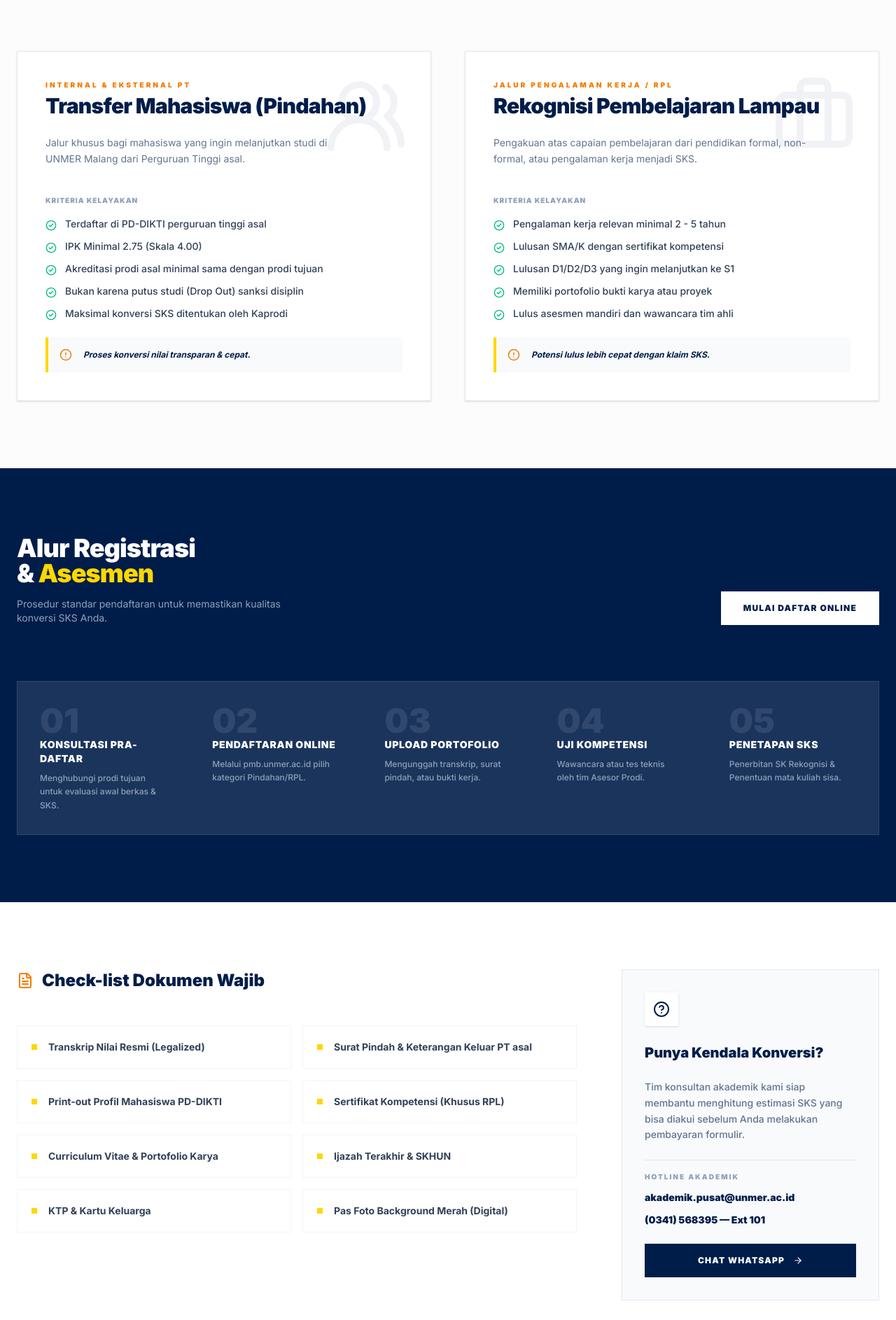
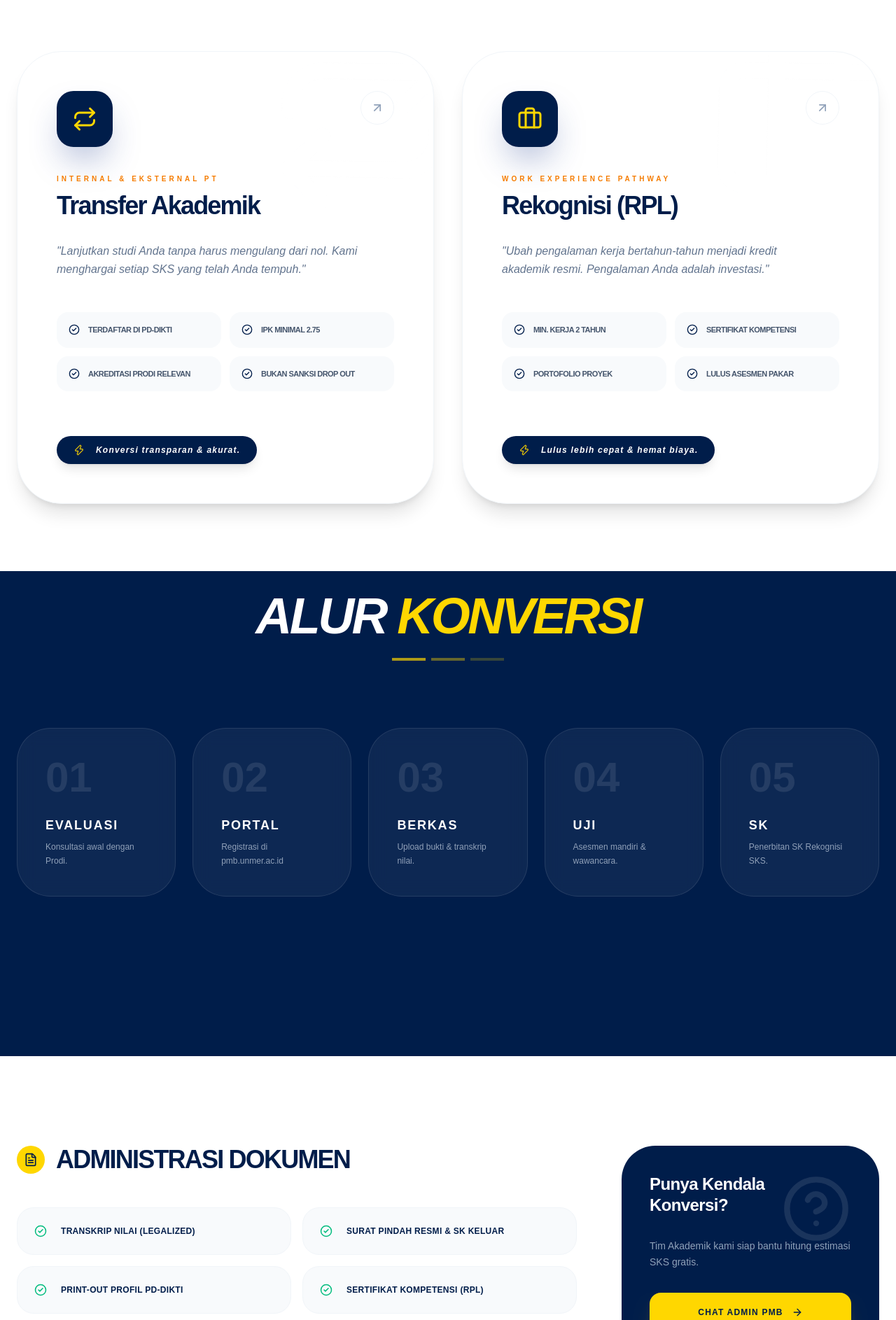
Before and after one commit to Kader2637/revamp-web1, a Next.js app: page /pmb/rpl in a window 1280 px wide. Shown: the part 660-2546 px from the top of the page at 70% size. Built offline with nearby package versions, Linux system fonts and the light colour scheme; a web font is replaced by a local one.

Commit message:
Update page.tsx

```diff
--- a/src/app/pmb/rpl/page.tsx
+++ b/src/app/pmb/rpl/page.tsx
@@ -1,202 +1,270 @@
 'use client';
 
 import React from 'react';
-import { motion } from 'framer-motion';
+import { motion, useScroll, useTransform, Variants } from 'framer-motion';
 import {
   FileText,
   ArrowRight,
   CheckCircle2,
   AlertCircle,
-  Users2,
   Briefcase,
-  GraduationCap,
   Download,
-  HelpCircle
+  HelpCircle,
+  Zap,
+  Repeat,
+  ArrowUpRight
 } from 'lucide-react';
 import PageHeader from '@/components/PageHeader';
 import Link from 'next/link';
 
 const rplData = [
   {
-    title: 'Transfer Mahasiswa (Pindahan)',
+    title: 'Transfer Akademik',
     subtitle: 'Internal & Eksternal PT',
-    icon: Users2,
-    description: 'Jalur khusus bagi mahasiswa yang ingin melanjutkan studi di UNMER Malang dari Perguruan Tinggi asal.',
-    eligibility: [
-      'Terdaftar di PD-DIKTI perguruan tinggi asal',
-      'IPK Minimal 2.75 (Skala 4.00)',
-      'Akreditasi prodi asal minimal sama dengan prodi tujuan',
-      'Bukan karena putus studi (Drop Out) sanksi disiplin',
-      'Maksimal konversi SKS ditentukan oleh Kaprodi'
-    ],
-    highlight: 'Proses konversi nilai transparan & cepat.'
+    icon: Repeat,
+    description: 'Lanjutkan studi Anda tanpa harus mengulang dari nol. Kami menghargai setiap SKS yang telah Anda tempuh.',
+    eligibility: ['Terdaftar di PD-DIKTI', 'IPK Minimal 2.75', 'Akreditasi prodi relevan', 'Bukan sanksi Drop Out'],
+    highlight: 'Konversi transparan & akurat.'
   },
   {
-    title: 'Rekognisi Pembelajaran Lampau',
-    subtitle: 'Jalur Pengalaman Kerja / RPL',
+    title: 'Rekognisi (RPL)',
+    subtitle: 'Work Experience Pathway',
     icon: Briefcase,
-    description: 'Pengakuan atas capaian pembelajaran dari pendidikan formal, non-formal, atau pengalaman kerja menjadi SKS.',
-    eligibility: [
-      'Pengalaman kerja relevan minimal 2 - 5 tahun',
-      'Lulusan SMA/K dengan sertifikat kompetensi',
-      'Lulusan D1/D2/D3 yang ingin melanjutkan ke S1',
-      'Memiliki portofolio bukti karya atau proyek',
-      'Lulus asesmen mandiri dan wawancara tim ahli'
-    ],
-    highlight: 'Potensi lulus lebih cepat dengan klaim SKS.'
+    description: 'Ubah pengalaman kerja bertahun-tahun menjadi kredit akademik resmi. Pengalaman Anda adalah investasi.',
+    eligibility: ['Min. Kerja 2 Tahun', 'Sertifikat Kompetensi', 'Portofolio Proyek', 'Lulus Asesmen Pakar'],
+    highlight: 'Lulus lebih cepat & hemat biaya.'
   }
 ];
 
-const steps = [
-  { id: '01', label: 'Konsultasi Pra-Daftar', detail: 'Menghubungi prodi tujuan untuk evaluasi awal berkas & SKS.' },
-  { id: '02', label: 'Pendaftaran Online', detail: 'Melalui pmb.unmer.ac.id pilih kategori Pindahan/RPL.' },
-  { id: '03', label: 'Upload Portofolio', detail: 'Mengunggah transkrip, surat pindah, atau bukti kerja.' },
-  { id: '04', label: 'Uji Kompetensi', detail: 'Wawancara atau tes teknis oleh tim Asesor Prodi.' },
-  { id: '05', label: 'Penetapan SKS', detail: 'Penerbitan SK Rekognisi & Penentuan mata kuliah sisa.' }
-];
+// Animasi Masuk (Entrance)
+const fadelnUp: Variants = {
+  hidden: { opacity: 0, y: 60, scale: 0.9 },
+  visible: {
+    opacity: 1,
+    y: 0,
+    scale: 1,
+    transition: { type: 'spring', damping: 20, stiffness: 100 }
+  }
+};
+
+const staggerContainer: Variants = {
+  hidden: { opacity: 0 },
+  visible: {
+    opacity: 1,
+    transition: { staggerChildren: 0.2 }
+  }
+};
 
 export default function RplPage() {
+  const { scrollYProgress } = useScroll();
+  // Efek parallax: saat scroll, kontainer akan sedikit bergeser
+  const yRange = useTransform(scrollYProgress, [0, 1], [0, -100]);
+
   return (
-    <div className="bg-[#FCFCFD] min-h-screen font-sans">
+    <div className="bg-[#FFFFFF] min-h-screen selection:bg-[#001D4A] selection:text-[#FFD700] overflow-x-hidden">
       <PageHeader
-        title="Jalur Transfer"
-        accent="& Rekognisi (RPL)"
-        subtitle="Transformasikan pengalaman kerja dan studi terdahulu Anda menjadi kredit akademik di Universitas Merdeka Malang."
-        breadcrumbs={[{ name: 'Penerimaan', href: '#' }, { name: 'RPL & Pindahan', href: '/pmb/rpl' }]}
+        title="Jalur"
+        accent="RPL & Transfer"
+        subtitle="Transformasikan pengalaman profesional dan studi terdahulu Anda menjadi gelar sarjana di UNMER Malang."
+        breadcrumbs={[{ name: 'Penerimaan', href: '#' }, { name: 'RPL', href: '/rpl' }]}
       />
 
-      {/* DUAL PATHWAY SECTION */}
-      <section className="py-24 px-6">
-        <div className="max-w-7xl mx-auto">
-          <div className="grid grid-cols-1 lg:grid-cols-2 gap-12">
+      {/* --- DUAL PATHWAY SECTION --- */}
+      <section className="py-24 px-6 relative">
+        <motion.div
+          className="max-w-7xl mx-auto"
+          variants={staggerContainer}
+          initial="hidden"
+          whileInView="visible"
+          viewport={{ once: false, amount: 0.1 }} // Animasi jalan terus tiap scroll
+        >
+          <div className="grid grid-cols-1 lg:grid-cols-2 gap-10">
             {rplData.map((item, idx) => (
               <motion.div
                 key={idx}
-                initial={{ opacity: 0, y: 20 }}
-                whileInView={{ opacity: 1, y: 0 }}
-                viewport={{ once: true }}
-                className="bg-white border border-slate-200 p-10 relative overflow-hidden group hover:border-[#FFD700] transition-all duration-500 shadow-sm"
+                variants={fadelnUp}
+                whileHover={{ y: -15, transition: { duration: 0.3 } }}
+                className="group relative bg-white border border-slate-100 p-10 md:p-14 rounded-[4rem] shadow-xl hover:shadow-[0_30px_60px_-15px_rgba(0,29,74,0.15)] transition-all duration-500 overflow-hidden"
               >
-                <div className="absolute top-0 right-0 p-8 opacity-5 group-hover:scale-110 group-hover:opacity-10 transition-all">
-                  <item.icon size={120} />
-                </div>
+                {/* Floating Icon Background */}
+                <motion.div
+                  animate={{ y: [0, -10, 0], rotate: [0, 5, 0] }}
+                  transition={{ duration: 4, repeat: Infinity, ease: "easeInOut" }}
+                  className="absolute -top-10 -right-10 text-slate-50 opacity-10 group-hover:text-[#FFD700] group-hover:opacity-20 transition-all duration-700"
+                >
+                  <item.icon size={280} />
+                </motion.div>
 
-                <div className="relative z-10 space-y-6">
-                  <div className="space-y-1">
-                    <p className="text-[10px] font-black uppercase tracking-[0.3em] text-[#F57C00]">{item.subtitle}</p>
-                    <h2 className="text-3xl font-black text-[#001D4A] tracking-tight">{item.title}</h2>
+                <div className="relative z-10 space-y-8">
+                  <div className="flex justify-between items-start">
+                    <div className="w-20 h-20 bg-[#001D4A] text-[#FFD700] rounded-3xl flex items-center justify-center group-hover:rotate-12 transition-transform duration-500 shadow-2xl shadow-blue-900/40">
+                      <item.icon size={36} />
+                    </div>
+                    <Link href="#" className="w-12 h-12 rounded-full border border-slate-100 flex items-center justify-center text-slate-400 hover:bg-[#001D4A] hover:text-[#FFD700] transition-all">
+                      <ArrowUpRight size={20} />
+                    </Link>
                   </div>
 
-                  <p className="text-slate-500 text-sm leading-relaxed max-w-md">
-                    {item.description}
+                  <div>
+                    <span className="text-[10px] font-black uppercase tracking-[0.4em] text-[#F57C00]">{item.subtitle}</span>
+                    <h2 className="text-4xl font-black text-[#001D4A] tracking-tighter mt-2">{item.title}</h2>
+                  </div>
+
+                  <p className="text-slate-500 font-medium leading-relaxed max-w-md italic">
+                    "{item.description}"
                   </p>
 
-                  <div className="space-y-4 pt-4">
-                    <p className="text-[10px] font-black text-slate-400 uppercase tracking-widest">Kriteria Kelayakan</p>
-                    <div className="grid grid-cols-1 gap-3">
-                      {item.eligibility.map((list, lidx) => (
-                        <div key={lidx} className="flex items-start gap-3">
-                          <CheckCircle2 size={16} className="text-emerald-500 mt-1 shrink-0" />
-                          <span className="text-sm font-medium text-slate-700">{list}</span>
-                        </div>
-                      ))}
-                    </div>
+                  <div className="grid grid-cols-1 sm:grid-cols-2 gap-3 pt-4">
+                    {item.eligibility.map((list, lidx) => (
+                      <motion.div
+                        key={lidx}
+                        whileHover={{ x: 5 }}
+                        className="flex items-center gap-3 p-4 bg-slate-50 rounded-2xl border border-transparent hover:border-blue-100 transition-all"
+                      >
+                        <CheckCircle2 size={16} className="text-[#001D4A] shrink-0" />
+                        <span className="text-[11px] font-black text-slate-600 uppercase tracking-tighter">{list}</span>
+                      </motion.div>
+                    ))}
                   </div>
 
-                  <div className="p-4 bg-slate-50 border-l-4 border-[#FFD700] flex items-center gap-4">
-                    <AlertCircle size={18} className="text-[#F57C00]" />
-                    <p className="text-xs font-bold text-[#001D4A] italic">{item.highlight}</p>
+                  <div className="pt-8">
+                    <div className="inline-flex items-center gap-4 px-6 py-3 bg-[#001D4A] rounded-full text-white text-xs font-black italic tracking-widest shadow-lg group-hover:bg-[#F57C00] transition-colors">
+                      <Zap size={16} className="text-[#FFD700] animate-pulse" />
+                      {item.highlight}
+                    </div>
                   </div>
                 </div>
               </motion.div>
             ))}
           </div>
-        </div>
+        </motion.div>
       </section>
 
-      {/* PROCESS STEPS - MINIMALIST TIMELINE */}
-      <section className="py-24 bg-[#001D4A] text-white">
-        <div className="max-w-7xl mx-auto px-6">
-          <div className="flex flex-col md:flex-row justify-between items-end mb-20 gap-6">
-            <div className="space-y-4">
-              <h2 className="text-4xl font-black tracking-tight leading-none">Alur Registrasi <br/> & <span className="text-[#FFD700]">Asesmen</span></h2>
-              <p className="text-slate-400 max-w-sm text-sm">Prosedur standar pendaftaran untuk memastikan kualitas konversi SKS Anda.</p>
+      {/* --- TIMELINE SECTION WITH SCROLL PARALLAX --- */}
+      <section className="py-32 bg-[#001D4A] relative overflow-hidden">
+        <motion.div style={{ y: yRange }} className="max-w-7xl mx-auto px-6 relative z-10">
+          <div className="text-center mb-24 space-y-6">
+            <motion.h2
+              initial={{ opacity: 0, scale: 0.8 }}
+              whileInView={{ opacity: 1, scale: 1 }}
+              viewport={{ once: false }}
+              className="text-5xl md:text-7xl font-black text-white tracking-tighter italic"
+            >
+              ALUR <span className="text-[#FFD700]">KONVERSI</span>
+            </motion.h2>
+            <div className="flex justify-center gap-2">
+              {[...Array(3)].map((_, i) => (
+                <motion.div
+                  key={i}
+                  animate={{ opacity: [0.2, 1, 0.2] }}
+                  transition={{ duration: 1.5, repeat: Infinity, delay: i * 0.2 }}
+                  className="w-12 h-1 bg-[#FFD700]"
+                />
+              ))}
             </div>
-            <Link href="https://pmb.unmer.ac.id" className="px-8 py-4 bg-white text-[#001D4A] font-black text-xs uppercase tracking-widest hover:bg-[#FFD700] transition-colors">
-              Mulai Daftar Online
-            </Link>
           </div>
 
-          <div className="grid grid-cols-1 md:grid-cols-5 gap-px bg-white/10 border border-white/10">
-            {steps.map((s, idx) => (
-              <div key={idx} className="p-8 space-y-6 hover:bg-white/5 transition-colors group">
-                <span className="text-5xl font-black text-white/10 group-hover:text-[#FFD700]/20 transition-colors">{s.id}</span>
-                <div className="space-y-2">
-                  <h3 className="font-black text-sm uppercase tracking-wider">{s.label}</h3>
-                  <p className="text-slate-400 text-xs leading-relaxed font-medium">{s.detail}</p>
-                </div>
-              </div>
+          <div className="grid grid-cols-1 md:grid-cols-5 gap-6">
+            {[
+              { id: '01', t: 'Evaluasi', d: 'Konsultasi awal dengan Prodi.' },
+              { id: '02', t: 'Portal', d: 'Registrasi di pmb.unmer.ac.id' },
+              { id: '03', t: 'Berkas', d: 'Upload bukti & transkrip nilai.' },
+              { id: '04', t: 'Uji', d: 'Asesmen mandiri & wawancara.' },
+              { id: '05', t: 'SK', d: 'Penerbitan SK Rekognisi SKS.' }
+            ].map((s, idx) => (
+              <motion.div
+                key={idx}
+                initial={{ opacity: 0, y: 50 }}
+                whileInView={{ opacity: 1, y: 0 }}
+                viewport={{ once: false }}
+                transition={{ delay: idx * 0.1, type: 'spring' }}
+                className="group p-10 bg-white/5 backdrop-blur-md border border-white/10 rounded-[3rem] hover:bg-white transition-all duration-500"
+              >
+                <span className="text-6xl font-black text-white/10 group-hover:text-[#001D4A]/10 transition-colors block mb-6">{s.id}</span>
+                <h3 className="text-white group-hover:text-[#001D4A] font-black text-lg uppercase tracking-widest mb-2">{s.t}</h3>
+                <p className="text-slate-400 group-hover:text-slate-500 text-xs leading-relaxed font-medium">{s.d}</p>
+              </motion.div>
             ))}
           </div>
-        </div>
+        </motion.div>
       </section>
 
-      {/* DOCUMENT CHECKLIST & HELP */}
-      <section className="py-24 px-6 bg-white">
+      {/* --- CHECKLIST SECTION --- */}
+      <section className="py-32 px-6">
         <div className="max-w-7xl mx-auto">
-          <div className="grid grid-cols-1 lg:grid-cols-3 gap-16">
+          <div className="grid grid-cols-1 lg:grid-cols-12 gap-16">
+            <motion.div
+              initial={{ opacity: 0, x: -50 }}
+              whileInView={{ opacity: 1, x: 0 }}
+              viewport={{ once: false }}
+              className="lg:col-span-8 space-y-12"
+            >
+              <h3 className="text-4xl font-black text-[#001D4A] tracking-tighter uppercase flex items-center gap-4">
+                <div className="w-10 h-10 bg-[#FFD700] rounded-full flex items-center justify-center text-[#001D4A]">
+                  <FileText size={20} />
+                </div>
+                Administrasi Dokumen
+              </h3>
 
-            <div className="lg:col-span-2 space-y-12">
-              <h3 className="text-2xl font-black text-[#001D4A] flex items-center gap-3">
-                <FileText className="text-[#F57C00]" /> Check-list Dokumen Wajib
-              </h3>
               <div className="grid grid-cols-1 md:grid-cols-2 gap-4">
                 {[
-                  'Transkrip Nilai Resmi (Legalized)',
-                  'Surat Pindah & Keterangan Keluar PT asal',
-                  'Print-out Profil Mahasiswa PD-DIKTI',
-                  'Sertifikat Kompetensi (Khusus RPL)',
-                  'Curriculum Vitae & Portofolio Karya',
-                  'Ijazah Terakhir & SKHUN',
+                  'Transkrip Nilai (Legalized)',
+                  'Surat Pindah Resmi & SK Keluar',
+                  'Print-out Profil PD-DIKTI',
+                  'Sertifikat Kompetensi (RPL)',
+                  'Portfolio & CV Profesional',
+                  'Ijazah & SKHUN Terakhir',
                   'KTP & Kartu Keluarga',
-                  'Pas Foto Background Merah (Digital)'
+                  'Pas Foto Digital (Red Background)'
                 ].map((doc, idx) => (
-                  <div key={idx} className="flex items-center gap-4 p-5 border border-slate-100 hover:border-slate-300 transition-all">
-                    <div className="w-2 h-2 bg-[#FFD700] shrink-0" />
-                    <span className="text-sm font-bold text-slate-700">{doc}</span>
-                  </div>
+                  <motion.div
+                    key={idx}
+                    initial={{ opacity: 0, scale: 0.9 }}
+                    whileInView={{ opacity: 1, scale: 1 }}
+                    viewport={{ once: false }}
+                    transition={{ delay: idx * 0.05 }}
+                    whileHover={{ scale: 1.02, x: 10 }}
+                    className="flex items-center gap-5 p-6 bg-slate-50 rounded-3xl border border-slate-100 hover:bg-white hover:shadow-xl transition-all"
+                  >
+                    <CheckCircle2 size={18} className="text-emerald-500" />
+                    <span className="text-xs font-black text-[#001D4A] uppercase tracking-wide">{doc}</span>
+                  </motion.div>
                 ))}
               </div>
-            </div>
+            </motion.div>
 
-            <div className="space-y-8">
-              <div className="bg-slate-50 p-8 border border-slate-200 space-y-6">
-                <div className="p-3 bg-white w-fit shadow-sm text-[#001D4A]">
-                  <HelpCircle size={24} />
+            {/* --- SIDEBAR --- */}
+            <motion.div
+              initial={{ opacity: 0, x: 50 }}
+              whileInView={{ opacity: 1, x: 0 }}
+              viewport={{ once: false }}
+              className="lg:col-span-4"
+            >
+              <div className="sticky top-32 space-y-6">
+                <div className="bg-[#001D4A] p-10 rounded-[3rem] text-white space-y-8 relative overflow-hidden group">
+                  <div className="absolute top-0 right-0 p-10 opacity-10 group-hover:rotate-45 transition-transform duration-700">
+                    <HelpCircle size={100} />
+                  </div>
+                  <h4 className="text-2xl font-black tracking-tight leading-tight relative z-10">
+                    Punya Kendala <br/> Konversi?
+                  </h4>
+                  <p className="text-slate-400 text-sm font-medium leading-relaxed relative z-10">
+                    Tim Akademik kami siap bantu hitung estimasi SKS gratis.
+                  </p>
+                  <Link href="#" className="flex items-center justify-center gap-3 w-full py-5 bg-[#FFD700] text-[#001D4A] rounded-2xl font-black text-xs uppercase tracking-widest hover:bg-white transition-all shadow-xl shadow-yellow-500/20 relative z-10">
+                    Chat Admin PMB <ArrowRight size={16} />
+                  </Link>
                 </div>
-                <h4 className="text-xl font-black text-[#001D4A]">Punya Kendala Konversi?</h4>
-                <p className="text-sm text-slate-500 font-medium leading-relaxed">
-                  Tim konsultan akademik kami siap membantu menghitung estimasi SKS yang bisa diakui sebelum Anda melakukan pembayaran formulir.
-                </p>
-                <div className="space-y-3 pt-4 border-t border-slate-200">
-                  <p className="text-[10px] font-black text-slate-400 uppercase tracking-[0.2em]">Hotline Akademik</p>
-                  <p className="text-sm font-black text-[#001D4A]">akademik.pusat@unmer.ac.id</p>
-                  <p className="text-sm font-black text-[#001D4A]">(0341) 568395 — Ext 101</p>
-                </div>
-                <button className="w-full py-4 bg-[#001D4A] text-white font-black text-xs uppercase tracking-widest hover:bg-[#F57C00] transition-colors flex items-center justify-center gap-3">
-                  Chat WhatsApp <ArrowRight size={14} />
-                </button>
+
+                <motion.div
+                  whileHover={{ scale: 0.98 }}
+                  className="p-8 border-2 border-dashed border-slate-200 rounded-[3rem] flex flex-col items-center gap-4 group cursor-pointer"
+                >
+                   <Download size={28} className="text-slate-300 group-hover:text-[#F57C00] transition-colors" />
+                   <p className="text-[10px] font-black uppercase text-slate-400 tracking-widest">Pedoman RPL 2026.pdf</p>
+                </motion.div>
               </div>
-
-              <div className="p-8 border-2 border-dashed border-slate-200 flex flex-col items-center text-center space-y-4">
-                 <Download size={32} className="text-slate-300" />
-                 <p className="text-[10px] font-black uppercase text-slate-400 tracking-widest">Download Panduan</p>
-                 <Link href="#" className="text-sm font-black text-[#001D4A] hover:text-[#F57C00] underline decoration-[#FFD700] decoration-2 underline-offset-4">
-                   Pedoman RPL UNMER 2026.pdf
-                 </Link>
-              </div>
-            </div>
-
+            </motion.div>
           </div>
         </div>
       </section>
```
